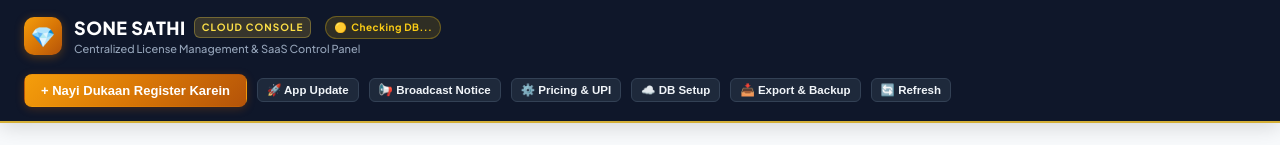
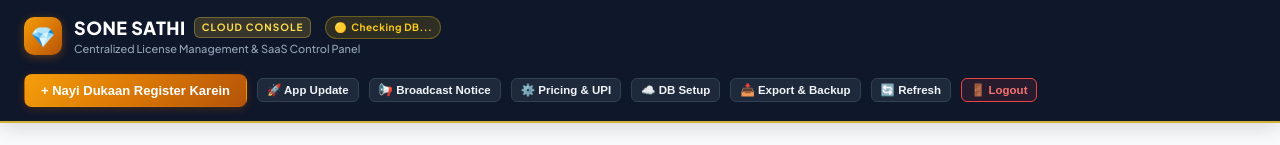
Before and after one commit to rajsri739-tech/sone-sathi, a website: page admin/index.html in a window 1280 px wide. Shown: the top 145 px of the page. Drawn offline with Linux system fonts and the light colour scheme; no server answers.

Commit message:
Add files via upload

```diff
--- a/admin/index.html
+++ b/admin/index.html
@@ -590,6 +590,9 @@ tbody tr:hover {
       <button class="btn btn-secondary btn-sm" onclick="load()" title="Data Refresh">
         <span>🔄 Refresh</span>
       </button>
+      <button class="btn btn-outline btn-sm" onclick="adminLogout()" title="Admin Panel se Logout karein" style="border-color:#ef4444;color:#f87171;background:rgba(239,68,68,0.1);font-weight:700">
+        <span>🚪 Logout</span>
+      </button>
     </div>
   </div>
 </header>
@@ -2491,6 +2494,17 @@ function sendMigrationGuideWA(shopId){
   window.open(`https://wa.me/${p}?text=${encodeURIComponent(msg)}`, '_blank');
 }
 
+// 🚪 Admin Secure Logout
+async function adminLogout(){
+  if(!confirm('क्या आप Sone Sathi Admin Console से सुरक्षित लॉगआउट करना चाहते हैं?')) return;
+  try {
+    await fetch('/api/admin/logout', {
+      headers: { 'Authorization': 'Basic ' + btoa('logout:invalid') }
+    });
+  } catch(_) {}
+  window.location.href = '/admin/logout';
+}
+
 load();
 </script>
 </body>
```
